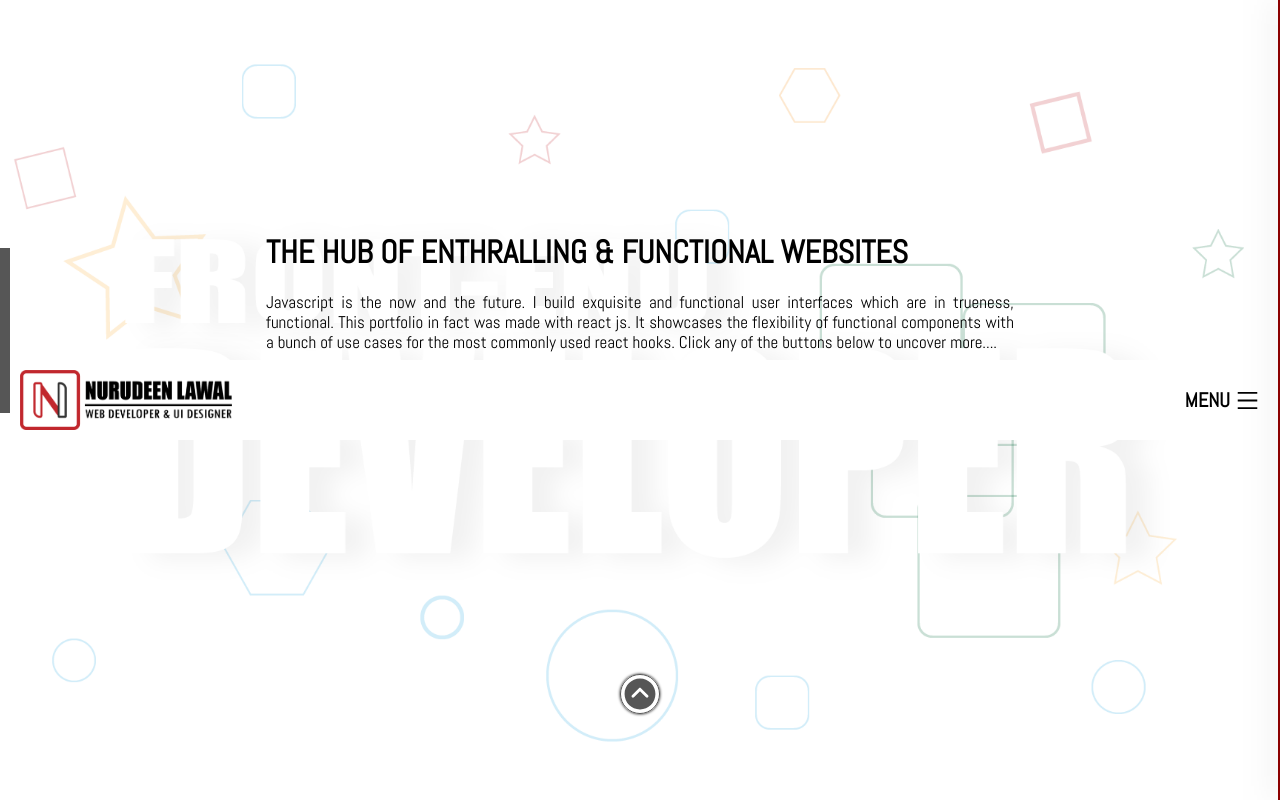
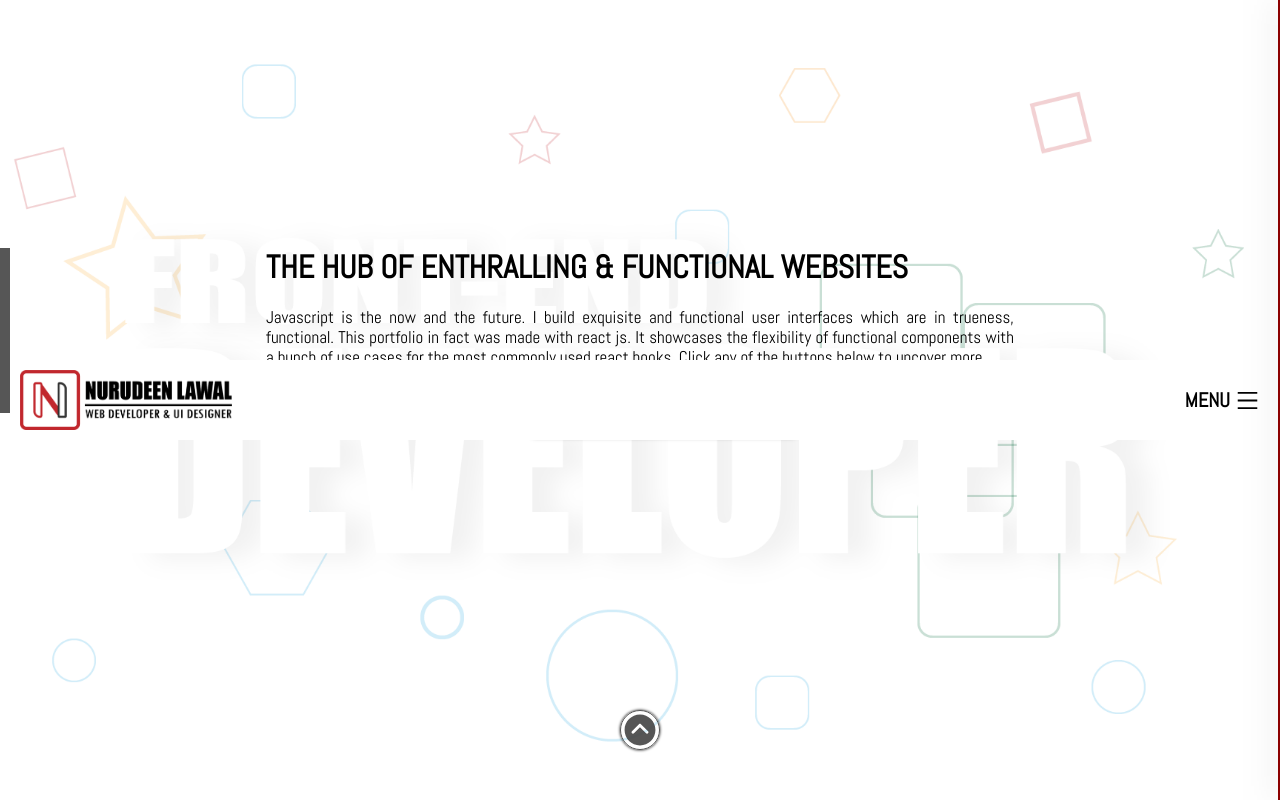
Before and after one commit to Nurmalee/my-react-portfolio, a React (Create React App) app: page / in a window 1280 px wide. Built offline with nearby package versions, Linux system fonts and the light colour scheme; a web font is replaced by a local one.

Commit message:
MASSIVE ALL-ROUND CHANGES - created slider animation on banner

```diff
--- a/src/App.js
+++ b/src/App.js
@@ -5,6 +5,7 @@ import AboutMe from './Components/AboutMe'
 import Projects from './Components/Projects'
 import ContactForm from './Components/ContactForm'
 import Footer from './Components/Footer'
+import { ThemeProvider } from 'styled-components'
 
 function App() {
 
--- a/src/Components/Banner.js
+++ b/src/Components/Banner.js
@@ -1,5 +1,6 @@
 import { useState, useEffect } from 'react'
 import styled from 'styled-components'
+import './extended.css'
 import backgroundImg from '../images/1x/banner_bg.png'
 // import backgroundImg from '../images/theme-photos-nJCW43biz9U-unsplash.jpg'
 import Navbar from './Navbar'
@@ -10,20 +11,40 @@ import { IoIosArrowDropdownCircle } from 'react-icons/io'
 
 function Banner() {
     const [index, setIndex] = useState(0)
-    const {title, info} = bannerList[index]
+    const [banner, setBanner] = useState(bannerList)
+    // const {title, info} = bannerList[index]
+
+    // useEffect(() => {
+    //     let bannerListSlider = setInterval(() => {
+    //         setIndex((index) => {
+    //             let newIndex = index + 1
+    //             if(newIndex > bannerList.length - 1){
+    //                 return 0
+    //             }
+    //             return newIndex
+    //         })
+    //     }, 12000)
+    //     return () => {
+    //        clearInterval(bannerListSlider)
+    //     }
+    // }, [index])
 
     useEffect(() => {
-        let bannerListSlider = setInterval(() => {
-            setIndex((index) => {
-                let newIndex = index + 1
-                if(newIndex > bannerList.length - 1){
-                    return 0
-                }
-                return newIndex
-            })
-        }, 12000)
+        if(index >= bannerList.length - 1){
+            setIndex(0)
+        }
+
+        if(index < 0) {
+            setIndex(bannerList.length - 1)
+        }
+    }, [index])
+
+    useEffect(() => {
+        let autoSlide = setInterval(() => {
+            setIndex(index + 1)
+        }, 10000)
         return () => {
-           clearInterval(bannerListSlider)
+            clearInterval(autoSlide)
         }
     }, [index])
 
@@ -31,14 +52,37 @@ function Banner() {
         <BannerContainer id="home" imageUrl='../images/bruce-tang-DfRRllois_I-unsplash.jpg'>
             <Navbar />
             <Profile>
-                <h1> {title} </h1>
-                <p> {info} </p>
-                <div>
-                    <a href="#projects"> jump to projects </a>
-                    <button>view my CV</button>
-                </div>
+               {
+                   banner.map((bannerItem, bannerItemIndex) => {
+                        const {id, title, info} = bannerItem
+
+                        let position = "nextSlide"
+
+                        if(bannerItemIndex === index){
+                            position = "activeSlide"
+                        }
+
+                        if(bannerItemIndex === index - 1 || (index === 0 && bannerItemIndex === bannerList.length - 1)){
+                        position = "prevSlide"
+                        }
+
+                        return (
+                            <BannerText key={id} className={position}>
+                                <h1> {title} </h1>
+                                <p> {info} </p>
+                                <Buttons>
+                                    <a href="#projects"> jump to projects </a>
+                                    <button>view my CV</button>
+                                </Buttons>
+                            </BannerText>
+                        )
+                    })
+               }
+
             </Profile>
+
             <a href="#about"> <ArrowDownBtn/> </a>
+
         </BannerContainer>
     )
 }
@@ -66,15 +110,29 @@ const BannerContainer = styled.section`
 const Profile = styled.div`
     color: black;
     width: 85%;
+
+    height: 300px;
+    position: relative;
+    overflow: hidden;
+
     z-index: 2;
-    margin-top: 150px;
+    margin-top: 200px;
     padding: 10px;
     transition: 500ms;
 
     @media screen and (min-width: 600px) {
         width: 60%;
     }
+`
 
+const BannerText = styled.div`
+    padding: 10px;
+    position: absolute;
+    top: 0;
+    left: 0;
+    width: 100%;
+    height: 100%;
+    transition: 1000ms;
 
     > h1 {
         font-size: 2rem;
@@ -91,10 +149,12 @@ const Profile = styled.div`
         line-height: 20px;
         z-index: 1;
     }
+`
 
-    > div {
+const Buttons = styled.article`
         margin-top: 20px;
         display: flex;
+        width: 100%;
 
         > a {
             text-decoration: none;
@@ -161,7 +221,7 @@ const Profile = styled.div`
                 width: 100%;
             }
         }
-    }
+
 `
 
 const ArrowDownBtn = styled(IoIosArrowDropdownCircle)`
--- a/src/Components/ContactForm.js
+++ b/src/Components/ContactForm.js
@@ -18,15 +18,19 @@ function ContactForm() {
         }
     }, [showForm])
 
+    const handleSubmit = (e) => {
+        e.preventDefault();
+    }
+
     return (
         <ContactFormWrapper id="contactme">
             <p> need a developer or a designer ? it's my job, but... </p>
             <p> Be warned! you may never want to let me go </p>
 
-            <button onClick={() => setShowForm(!showForm)}> {!showForm ? "show admin contact form" : "collapse admin contact form"}  </button>
+            <button onClick={() => setShowForm(!showForm)}> {!showForm ? "show contact form" : "collapse contact form"}  </button>
 
             <FormContainer ref={formContainerRef}>
-                <form ref={formRef}>
+                <form ref={formRef} onSubmit={handleSubmit}>
 
                     <p onClick={() => setShowForm(!showForm)}> fill out this form to react out to me </p>
 
--- a/src/Components/Footer.js
+++ b/src/Components/Footer.js
@@ -4,6 +4,8 @@ import logo_letterN from '../images/1x/logo_letterN.png'
 
 import { FiTwitter, FiGithub } from 'react-icons/fi'
 import { AiOutlineInstagram, AiOutlineYoutube } from 'react-icons/ai'
+
+import { BsDash } from 'react-icons/bs'
 
 function Footer() {
     const yearRef = useRef(null)
@@ -18,26 +20,26 @@ function Footer() {
             <FooterLists>
 
                 <div>
-                    <p> Contact information --- </p>
+                    <p> Contact information <BsDash/> </p>
                     You can reach out to me anytime via email or phone, although most preferrably email since we may have considerable time differences <br/> <br/>
                     <b> <small> email: thecodedlee.lee@gmail.com </small> </b> <br/>
                     <b> <small> p: +234 816 480 0735; +234 907 576 2921 </small> </b> <br/>
                 </div>
 
                 <ul>
-                    <p> Currently working on --- </p>
+                    <p> Currently working on <BsDash/> </p>
                     <li> LeanerMeta Africa PWA (<b> <small>contract</small> </b>) </li>
                     <li> MERN - Whatsapp Clone (<b> <small>personnal</small> </b>) </li>
                     <li> MERN - My Photo Well (<b> <small>personnal</small> </b>) </li>
                 </ul>
 
                 <div>
-                    <p> Current availability --- </p>
+                    <p> Current availability <BsDash/> </p>
                     At this moment, I am at your disposal for collaborations, contract/full-time engagements as well as freelancing possibilities
                 </div>
 
                 <ul>
-                    <p> Follow me on --- </p>
+                    <p> Follow me on <BsDash/> </p>
                     <li> <FiGithub/> <a href="#github"> github </a> </li>
                     <li> <AiOutlineInstagram/> <a href="#github"> instagram </a> </li>
                     <li> <FiTwitter/> <a href="#github"> twitter </a> </li>
@@ -85,6 +87,8 @@ const FooterLists = styled.div`
             margin-bottom: 10px;
             text-align: justify;
             letter-spacing: 1px;
+            display: flex;
+            align-items: center;
         }
     }
 
@@ -118,6 +122,8 @@ const FooterLists = styled.div`
             font-weight: 900;
             margin-bottom: 10px;
             letter-spacing: 1px;
+            display: flex;
+            align-items: center;
         }
     }
 
--- a/src/Components/extended.css
+++ b/src/Components/extended.css
@@ -9,3 +9,18 @@
     font-size: 13px;
     font-weight: 400;
 }
+
+.nextSlide {
+    transform: translateX(100%);
+    opacity: 0;
+}
+
+.prevSlide {
+    transform: translateX(-100%);
+    opacity: 0;
+}
+
+.activeSlide {
+    opacity: 1;
+    transform: translateX(0);
+}
--- a/src/sourceData/data.js
+++ b/src/sourceData/data.js
@@ -36,14 +36,17 @@ export const navList = [
 
 export const bannerList = [
     {
+        id: 1,
         title: 'the hub of enthralling & functional websites',
         info: 'Javascript is the now and the future. I build exquisite and functional user interfaces which are in trueness, functional. This portfolio in fact was made with react js. It showcases the flexibility of functional components with a bunch of use cases for the most commonly used react hooks. Click any of the buttons below to uncover more....',
     },
     {
+        id: 2,
         title: 'seamless focus and priority on responsiveness',
         info: 'Responsiveness prioritized. At the heart of all my designs and websites is responsive ability for all user interfaces in what i like to call the "ultra-responsive confidence". All my websites are made to work on all devices to ensure an unforgettable user experience that will keep you in awe. Click any of the buttons below to uncover more....',
     },
     {
+        id: 3,
         title: 'web app clones that make the original look the inferior',
         info: 'Herein is a few collection of clones of popular social media spaces. These builds make the original looks as though they might need an upgrade. Click any of the buttons below to uncover more....',
     }
```
Also changed, not shown: 2 other files (tests, documents, lock files or other folders).
